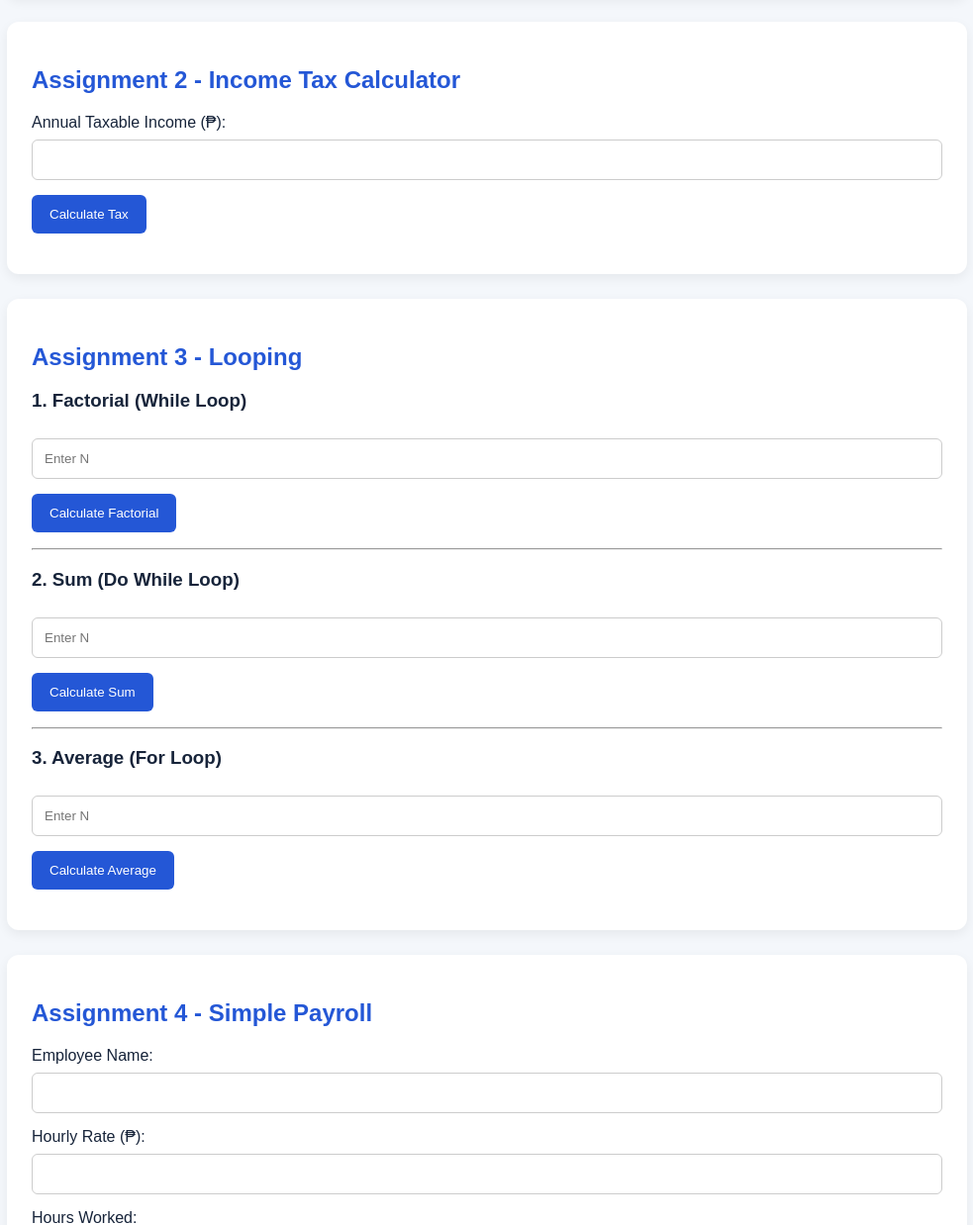
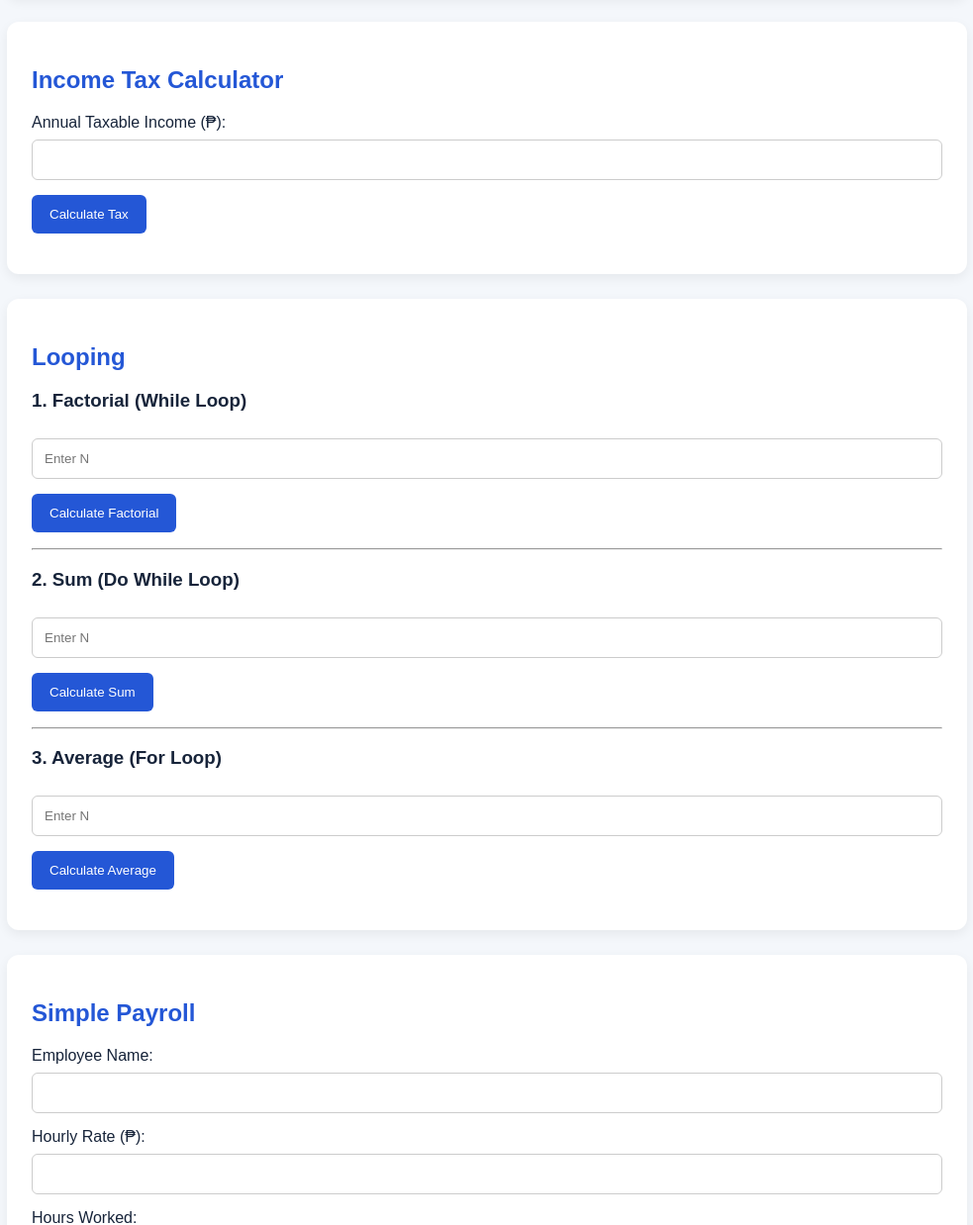
Before and after one commit to ServieError/CS1130-assignment, a plain HTML site: page index.html in a window 1280 px wide. Shown: the part 629-1867 px from the top of the page at 99% size, without its empty margins (148-1131 px from the left). Drawn offline with Linux system fonts and the light colour scheme.

Commit message:
Remove assignment labels from headings

```diff
--- a/index.html
+++ b/index.html
@@ -146,7 +146,7 @@ footer {
 </div>
 
 <div class="card" id="tax">
-    <h2>Assignment 2 - Income Tax Calculator</h2>
+    <h2>Income Tax Calculator</h2>
 
     <label>Annual Taxable Income (₱):</label>
     <input type="number" id="income">
@@ -157,7 +157,7 @@ footer {
 </div>
 
 <div class="card" id="looping">
-    <h2>Assignment 3 - Looping</h2>
+    <h2>Looping</h2>
 
     <h3>1. Factorial (While Loop)</h3>
     <input type="number" id="factorialNumber" placeholder="Enter N">
@@ -180,7 +180,7 @@ footer {
 </div>
 
 <div class="card" id="payroll">
-    <h2>Assignment 4 - Simple Payroll</h2>
+    <h2>Simple Payroll</h2>
 
     <label>Employee Name:</label>
     <input type="text" id="employeeName">
```
